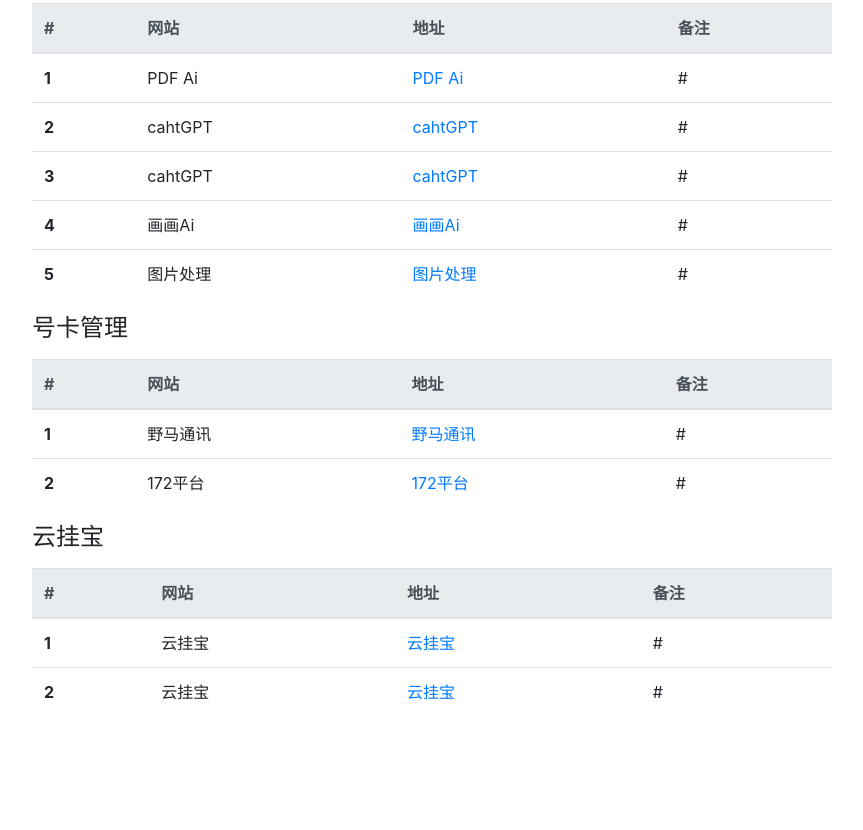
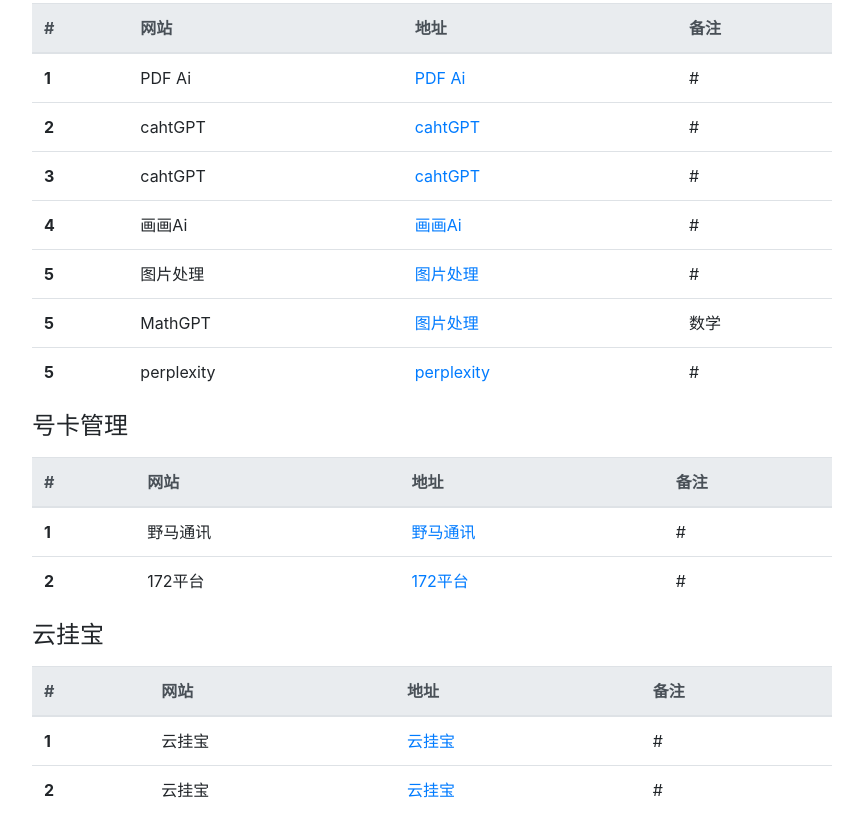
Before and after one commit to 811525297/url, a plain HTML site: page index.html in a window 1280 px wide. Shown: the part 1802-2632 px from the top of the page, without its empty margins (208-1071 px from the left). Before the commit the page ends 2534 px from the top, so only its background shows below. Drawn offline with nearby package versions, Linux system fonts and the light colour scheme; a script that the page names is missing.

Commit message:
Update index.html
增加两个Ai网址

```diff
--- a/index.html
+++ b/index.html
@@ -307,6 +307,22 @@
               </td>
               <td>#</td>
             </tr>
+	    <tr>
+              <th scope="row">5</th>
+              <td>MathGPT</td>
+              <td>
+                <a href="https://www.mathgpt.com/" target="_blank">图片处理</a>
+              </td>
+              <td>数学</td>
+            </tr>
+		  <tr>
+              <th scope="row">5</th>
+              <td>perplexity</td>
+              <td>
+                <a href="https://www.perplexity.ai/" target="_blank">perplexity</a>
+              </td>
+              <td>#</td>
+            </tr>
           </tbody>
         </table>
       </p>
```
